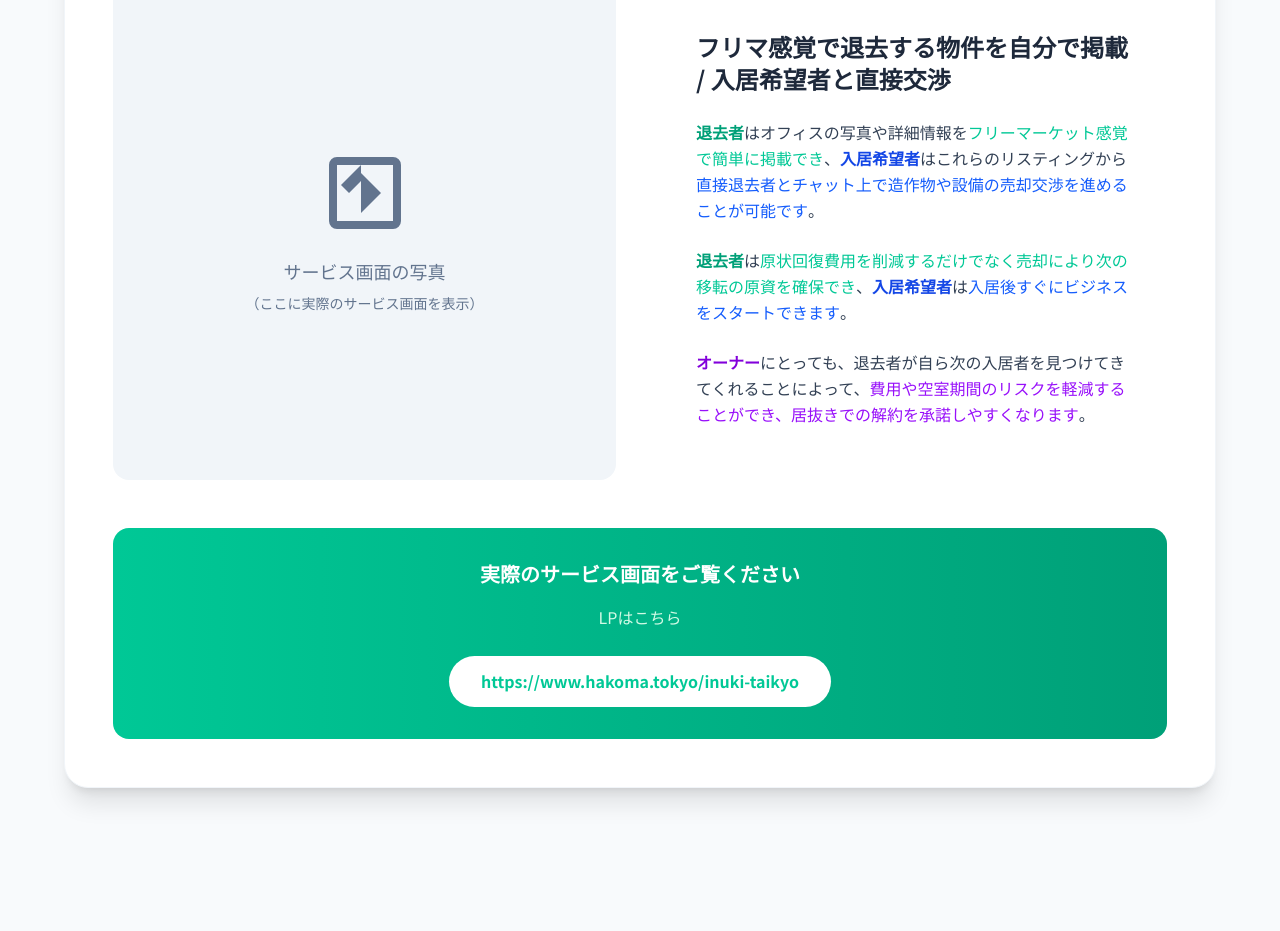
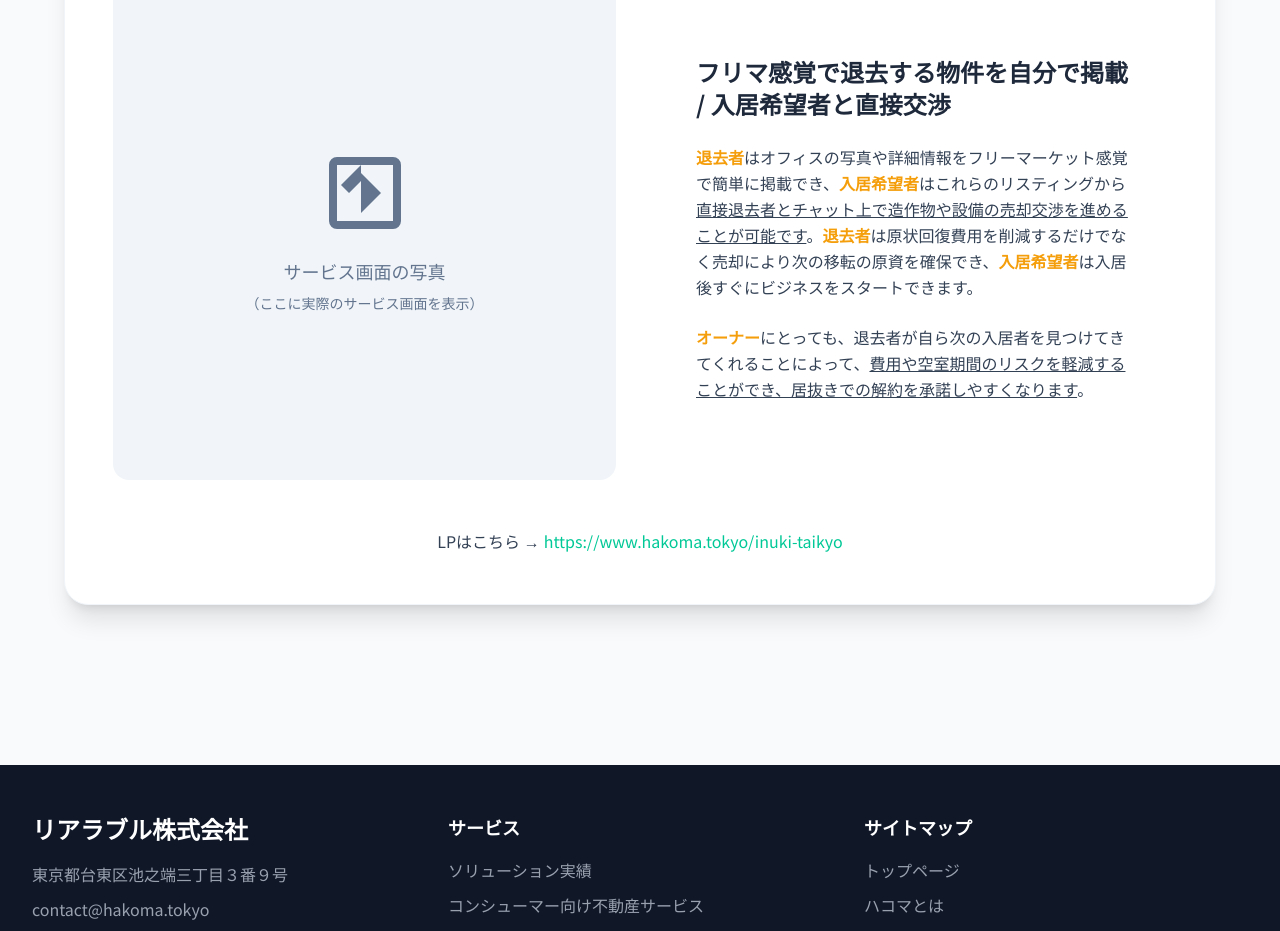
Before and after one commit to realable-Inc/realable-hp, a Next.js app: page /services in a window 1280 px wide. Shown: the part 1240-2171 px from the top of the page. Built offline with nearby package versions, Linux system fonts and the light colour scheme.

Commit message:
サービス修正

```diff
--- a/src/components/ServicesSection.tsx
+++ b/src/components/ServicesSection.tsx
@@ -103,15 +103,11 @@ export default function ServicesSection() {
 
                 <div className="space-y-6 text-slate-700 leading-relaxed">
                   <p>
-                    <span className="font-semibold text-emerald-700">退去者</span>はオフィスの写真や詳細情報を<span className="text-emerald-600 font-medium">フリーマーケット感覚で簡単に掲載でき</span>、<span className="font-semibold text-blue-700">入居希望者</span>はこれらのリスティングから<span className="text-blue-600 font-medium">直接退去者とチャット上で造作物や設備の売却交渉を進めることが可能です</span>。
+                    <span className="font-semibold text-orange-500">退去者</span>はオフィスの写真や詳細情報をフリーマーケット感覚で簡単に掲載でき、<span className="font-semibold text-orange-500">入居希望者</span>はこれらのリスティングから<span className="underline">直接退去者とチャット上で造作物や設備の売却交渉を進めることが可能です</span>。<span className="font-semibold text-orange-500">退去者</span>は原状回復費用を削減するだけでなく売却により次の移転の原資を確保でき、<span className="font-semibold text-orange-500">入居希望者</span>は入居後すぐにビジネスをスタートできます。
                   </p>
 
                   <p>
-                    <span className="font-semibold text-emerald-700">退去者</span>は<span className="text-emerald-600 font-medium">原状回復費用を削減するだけでなく売却により次の移転の原資を確保でき</span>、<span className="font-semibold text-blue-700">入居希望者</span>は<span className="text-blue-600 font-medium">入居後すぐにビジネスをスタートできます</span>。
-                  </p>
-
-                  <p>
-                    <span className="font-semibold text-purple-700">オーナー</span>にとっても、退去者が自ら次の入居者を見つけてきてくれることによって、<span className="text-purple-600 font-medium">費用や空室期間のリスクを軽減することができ、居抜きでの解約を承諾しやすくなります</span>。
+                    <span className="font-semibold text-orange-500">オーナー</span>にとっても、退去者が自ら次の入居者を見つけてきてくれることによって、<span className="underline">費用や空室期間のリスクを軽減することができ、居抜きでの解約を承諾しやすくなります</span>。
                   </p>
                 </div>
               </div>
@@ -119,18 +115,17 @@ export default function ServicesSection() {
 
             {/* CTA */}
             <div className="text-center mt-12">
-              <div className="bg-gradient-to-r from-emerald-600 to-emerald-700 rounded-2xl p-8 text-white">
-                <h4 className="text-xl font-bold mb-4">実際のサービス画面をご覧ください</h4>
-                <p className="text-emerald-100 mb-6">LPはこちら</p>
+              <p className="text-slate-700">
+                LPはこちら →
                 <a
                   href="https://www.hakoma.tokyo/inuki-taikyo"
                   target="_blank"
                   rel="noopener noreferrer"
-                  className="inline-block bg-white text-emerald-600 px-8 py-3 rounded-full font-bold hover:bg-emerald-50 transition-colors"
+                  className="text-emerald-600 hover:text-emerald-700 hover:underline ml-1"
                 >
                   https://www.hakoma.tokyo/inuki-taikyo
                 </a>
-              </div>
+              </p>
             </div>
           </div>
         </div>
```
